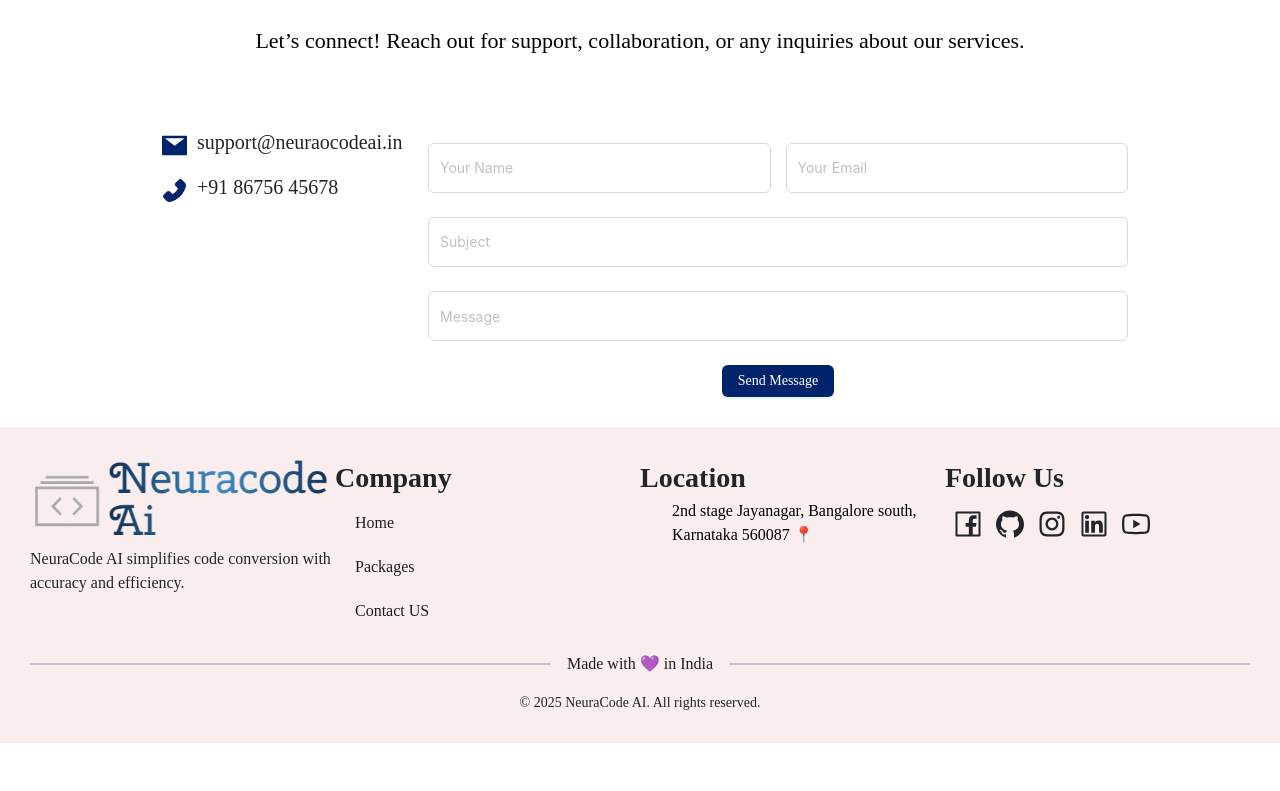
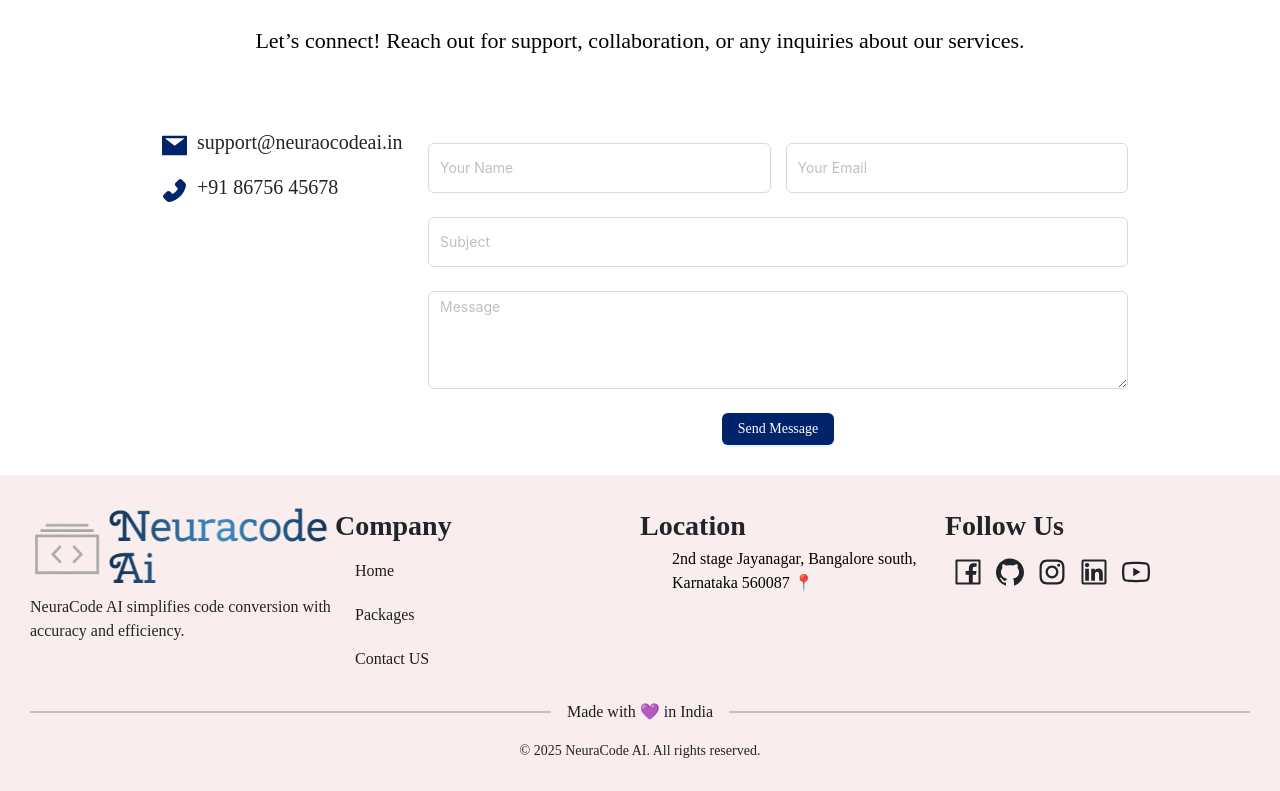
Before and after one commit to Sudeepa-R/NeuraCode-AI, a React (Vite) app: page /contactUs in a window 1280 px wide. Shown: the part 625-1416 px from the top of the page. Before the commit the page ends 1368 px from the top, so only its background shows below. Built offline with nearby package versions, Linux system fonts and the light colour scheme.

Commit message:
ui bugs fixed

```diff
--- a/src/dashboard/TemplateHeader.tsx
+++ b/src/dashboard/TemplateHeader.tsx
@@ -25,6 +25,7 @@ const TemplateHeader = (props: any) => {
 
   const handleNavigateFunction = (key: string) => {
     props.SetActivePageKey(key);
+    Setcollapsed(false);
   };
 
   return (
--- a/src/dashboard/contact/ContactUs.tsx
+++ b/src/dashboard/contact/ContactUs.tsx
@@ -218,10 +218,11 @@ const ContactUsPage = () => {
                         validateDebounce={1000}
                         rules={[{ max: 3 }]}
                       >
-                        <Input
+                        {/* <Input
                           style={{ height: "50px" }}
                           placeholder="Message"
-                        />
+                        /> */}
+                         <Input.TextArea  placeholder="Message"  rows={4}  />
                       </Form.Item>
                     </div>
                     <div style={{display:'flex', justifyContent:'center'}}>
--- a/src/dashboard/packages/PackagesPage.tsx
+++ b/src/dashboard/packages/PackagesPage.tsx
@@ -186,7 +186,7 @@ const PackagesPage = () => {
                             borderRadius: "5px",
                             cursor: "pointer",
                             position: "absolute",
-                            bottom: "20px",
+                            bottom: "15px",
                             left: "30%",
                           }}
                         >
```
